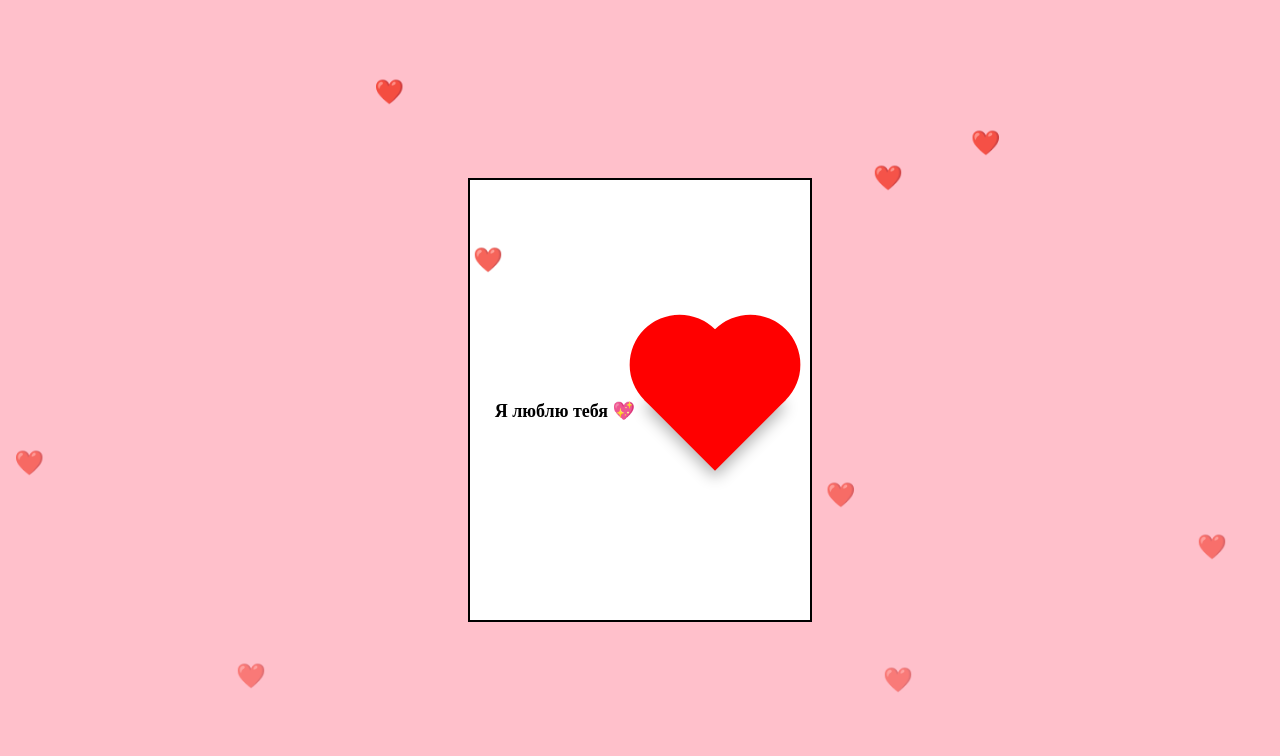
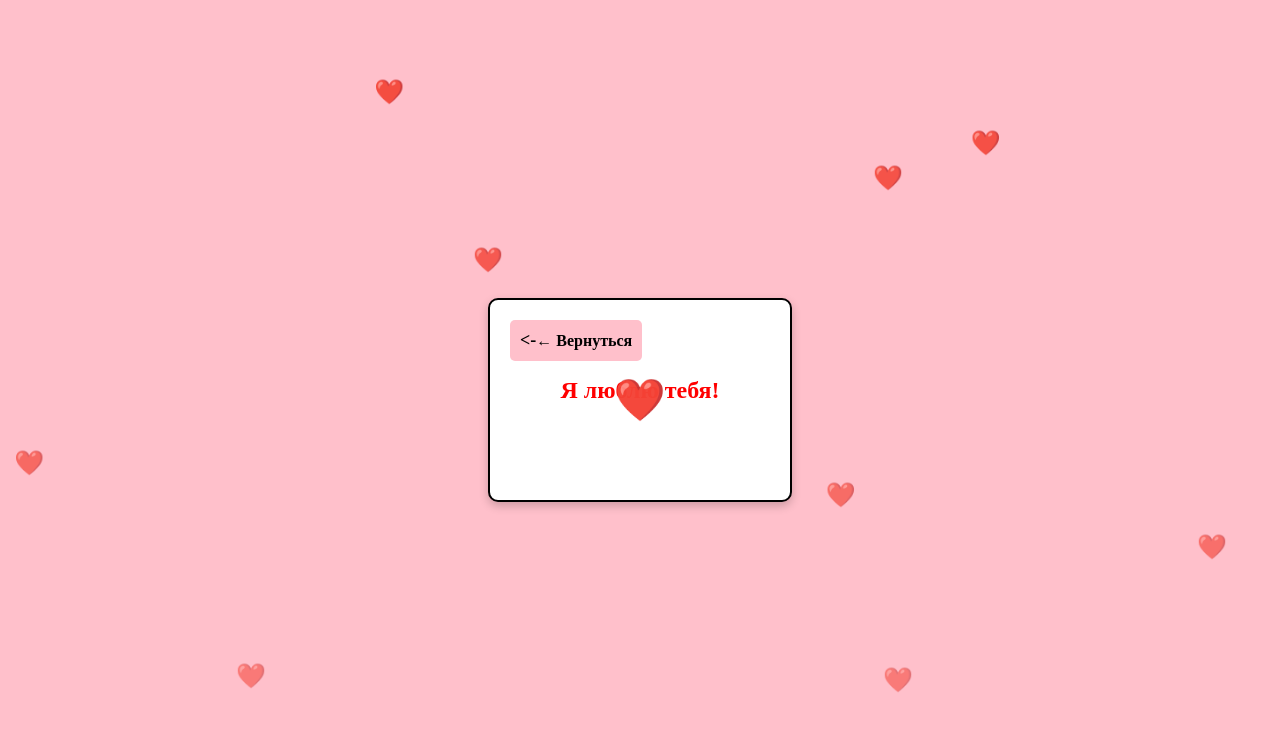
Before and after one commit to Kostyaas/LovaSasha, a plain HTML site: page index.html in a window 1280 px wide. Both pictures are taken after a click on the element "Нажми на меня". Shown: the top 756 px of the page. Drawn offline with Linux system fonts and the light colour scheme.

Commit message:
Update index.html

```diff
--- a/index.html
+++ b/index.html
@@ -34,61 +34,32 @@
         .valentine {
             position: relative;
             width: 300px;
-            height: 400px;
-            background: url('valentine_closed.jpg') no-repeat center center/cover;
-            cursor: pointer;
-            transition: transform 1s;
-            display: flex;
-            justify-content: center;
-            align-items: center;
-        }
-        .valentine.open {
+            height: 200px;
             background: white;
-            transform: rotateY(180deg);
-            display: flex;
-            flex-direction: row;
-            justify-content: space-between;
-            padding: 20px;
-            border: 2px solid black;
-        }
-        .page {
-            width: 50%;
-            height: 100%;
             display: flex;
             justify-content: center;
             align-items: center;
             flex-direction: column;
-        }
-        .heart3D {
-            width: 100px;
-            height: 100px;
-            background: red;
-            transform: rotate(-45deg);
-            position: relative;
-            box-shadow: -5px 5px 15px rgba(0, 0, 0, 0.3);
-        }
-        .heart3D:before, .heart3D:after {
-            content: '';
-            position: absolute;
-            width: 100px;
-            height: 100px;
-            background: red;
-            border-radius: 50%;
-        }
-        .heart3D:before {
-            top: -50px;
-            left: 0;
-        }
-        .heart3D:after {
-            left: 50px;
-            top: 0;
+            border-radius: 10px;
+            border: 2px solid black;
+            box-shadow: 0 4px 10px rgba(0, 0, 0, 0.2);
         }
         .comp-text {
-            font-size: 18px;
+            font-size: 24px;
             font-weight: bold;
-            color: black;
+            color: red;
             text-align: center;
-            transform: rotateY(180deg);
+            margin-bottom: 20px;
+            position: relative;
+        }
+        .comp-text::after {
+            content: "❤️";
+            position: absolute;
+            bottom: -20px;
+            left: 50%;
+            transform: translateX(-50%);
+            font-size: 40px;
+            animation: pulse 1.5s ease-in-out infinite;
         }
         .bookmark {
             position: absolute;
@@ -100,25 +71,60 @@
             font-weight: bold;
             cursor: pointer;
         }
+        .back-button {
+            position: absolute;
+            top: 20px;
+            left: 20px;
+            background: pink;
+            padding: 10px;
+            border-radius: 5px;
+            font-weight: bold;
+            cursor: pointer;
+        }
+        .back-button::before {
+            content: '<-';
+            font-size: 18px;
+        }
+        @keyframes pulse {
+            0% {
+                transform: translateX(-50%) scale(1);
+                opacity: 1;
+            }
+            50% {
+                transform: translateX(-50%) scale(1.2);
+                opacity: 0.8;
+            }
+            100% {
+                transform: translateX(-50%) scale(1);
+                opacity: 1;
+            }
+        }
     </style>
 </head>
 <body>
     <div class="valentine" onclick="openValentine()">
+        <div class="comp-text">Я люблю тебя!</div>
         <div class="bookmark">Нажми на меня</div>
     </div>
+
     <script>
         function openValentine() {
             const valentine = document.querySelector('.valentine');
-            valentine.classList.add('open');
             valentine.innerHTML = `
-                <div class="page">
-                    <div class="heart3D"></div>
-                </div>
-                <div class="page">
-                    <div class="comp-text"><br> Я люблю тебя 💖<br></div>
-                </div>
+                <div class="comp-text">Я люблю тебя!</div>
+                <div class="back-button" onclick="closeValentine(event)">← Вернуться</div>
             `;
         }
+
+        function closeValentine(event) {
+            event.stopPropagation();
+            const valentine = document.querySelector('.valentine');
+            valentine.innerHTML = `
+                <div class="comp-text">Я люблю тебя!</div>
+                <div class="bookmark">Нажми на меня</div>
+            `;
+        }
+
         function createFallingHeart() {
             const heart = document.createElement('div');
             heart.classList.add('falling-heart');
```
